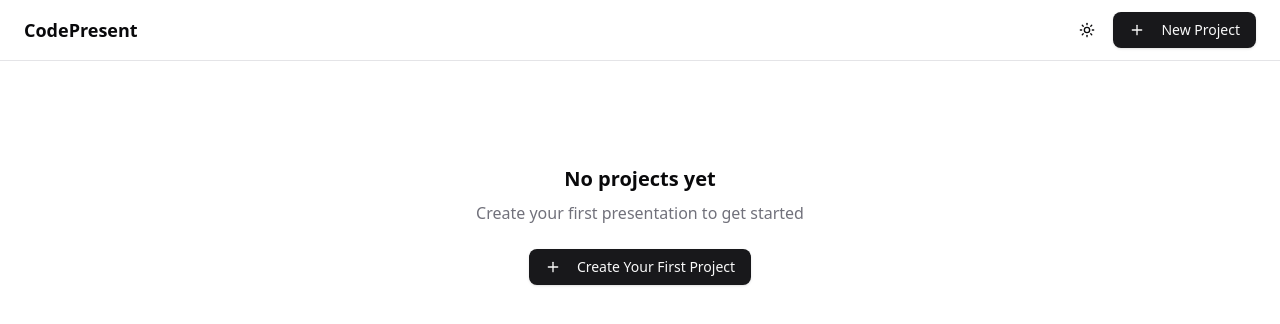
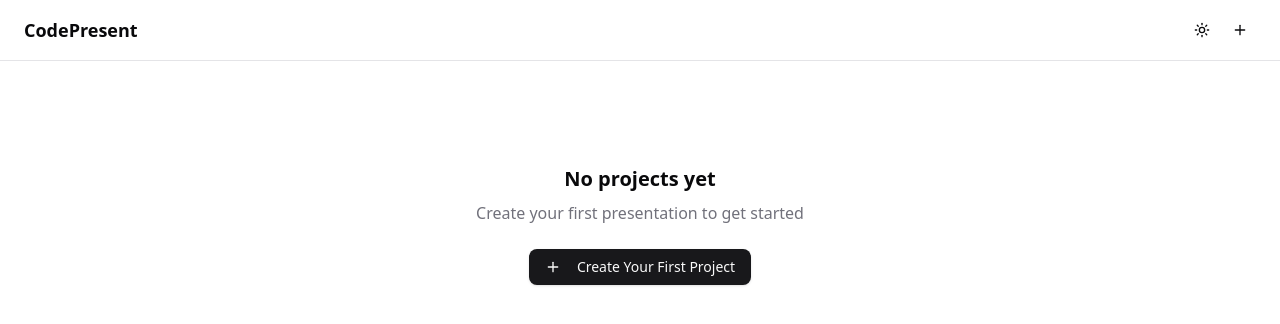
Before and after one commit to p32929/code_present_reactts, a React (Vite) app: page / in a window 1280 px wide. Shown: the top 324 px of the page. Built offline with nearby package versions, Linux system fonts and the light colour scheme.

Commit message:
better design

```diff
--- a/src/pages/Dashboard.tsx
+++ b/src/pages/Dashboard.tsx
@@ -133,22 +133,24 @@ export function Dashboard() {
         <div className="px-6 py-3 flex items-center justify-between">
           <h1 className="text-lg font-semibold">CodePresent</h1>
 
-          <div className="flex items-center gap-2">
+          <div className="flex items-center gap-1">
             <ThemeToggle />
             {projects.length > 0 && (
-              <Button
-                variant="outline"
+              <button
                 onClick={handleResetAllData}
-                className="text-destructive hover:text-destructive"
+                className="p-2 hover:bg-muted rounded-lg transition-colors text-destructive hover:text-destructive"
+                title="Reset All Data"
               >
-                <RotateCcw className="w-4 h-4 mr-2" />
-                Reset All
-              </Button>
+                <RotateCcw className="w-4 h-4" />
+              </button>
             )}
-            <Button onClick={() => setIsCreateDialogOpen(true)}>
-              <Plus className="w-4 h-4 mr-2" />
-              New Project
-            </Button>
+            <button
+              onClick={() => setIsCreateDialogOpen(true)}
+              className="p-2 hover:bg-muted rounded-lg transition-colors"
+              title="New Project"
+            >
+              <Plus className="w-4 h-4" />
+            </button>
           </div>
         </div>
       </header>
--- a/src/pages/Presentation.tsx
+++ b/src/pages/Presentation.tsx
@@ -593,7 +593,7 @@ export function Presentation() {
                       className={`p-1 rounded transition-colors ${
                         page.title
                           ? 'bg-primary/20 text-primary hover:bg-primary/30'
-                          : 'hover:bg-muted/50'
+                          : 'hover:bg-muted text-muted-foreground hover:text-foreground'
                       }`}
                       title={page.title ? "Edit Title" : "Add Title"}
                     >
@@ -611,7 +611,7 @@ export function Presentation() {
                       className={`p-1 rounded transition-colors ${
                         page.description
                           ? 'bg-primary/20 text-primary hover:bg-primary/30'
-                          : 'hover:bg-muted/50'
+                          : 'hover:bg-muted text-muted-foreground hover:text-foreground'
                       }`}
                       title={page.description ? "Edit Description" : "Add Description"}
                     >
@@ -629,7 +629,7 @@ export function Presentation() {
                       className={`p-1 rounded transition-colors ${
                         page.code
                           ? 'bg-primary/20 text-primary hover:bg-primary/30'
-                          : 'hover:bg-muted/50'
+                          : 'hover:bg-muted text-muted-foreground hover:text-foreground'
                       }`}
                       title={page.code ? "Edit Code" : "Add Code"}
                     >
@@ -647,7 +647,7 @@ export function Presentation() {
                       className={`p-1 rounded transition-colors ${
                         page.image
                           ? 'bg-primary/20 text-primary hover:bg-primary/30'
-                          : 'hover:bg-muted/50'
+                          : 'hover:bg-muted text-muted-foreground hover:text-foreground'
                       }`}
                       title={page.image ? "Edit Image" : "Add Image"}
                     >
```
